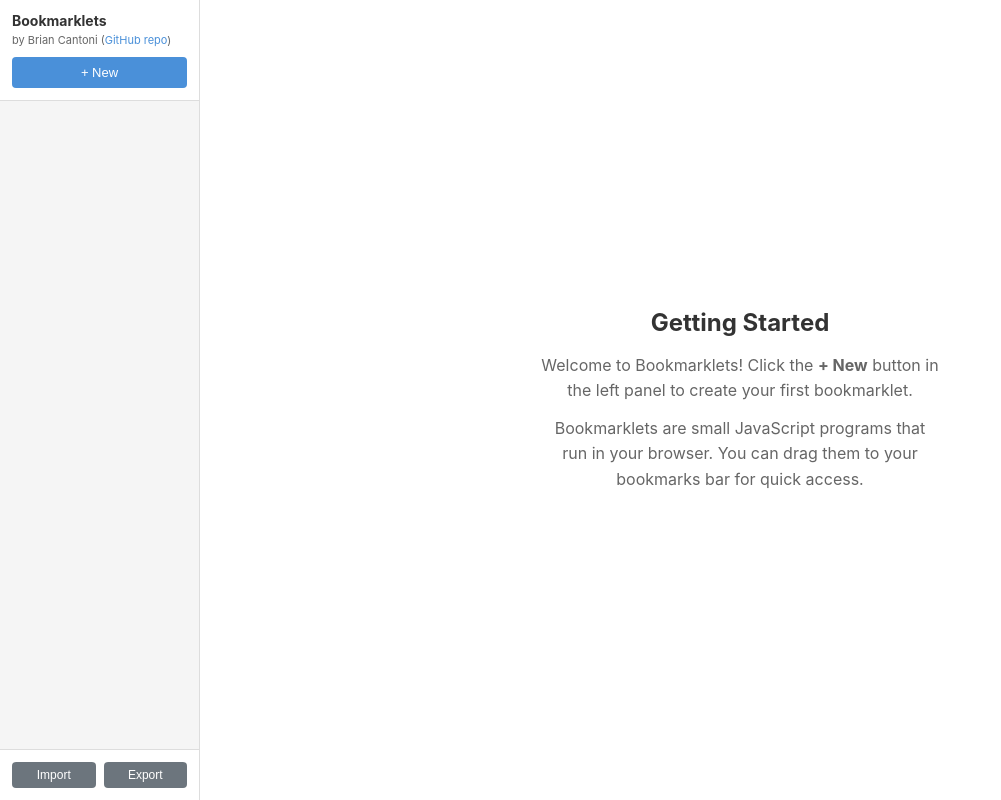
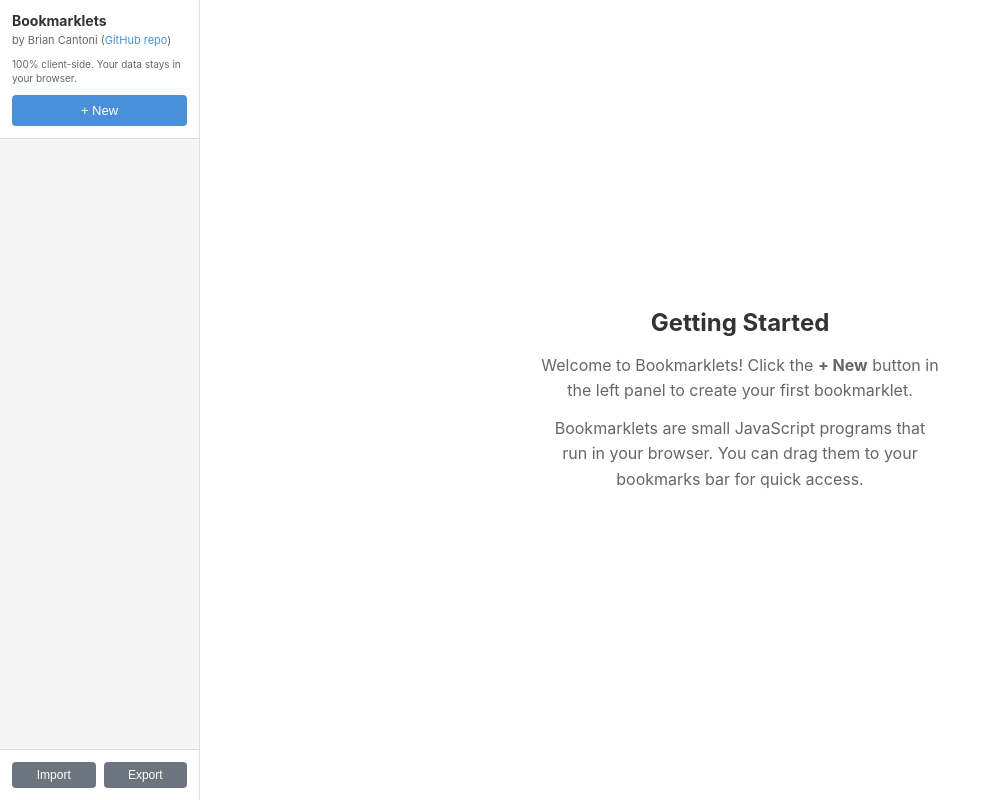
Before and after one commit to bcantoni/bookmarklets, a plain HTML site: page index.html in a window 1280 px wide. Shown: the whole page, without its empty margins (0-1001 px from the left). Drawn offline with nearby package versions, Linux system fonts and the light colour scheme.

Commit message:
Add privacy note indicating client-side only operation
Co-Authored-By: Claude Opus 4.5 <noreply@anthropic.com>

```diff
--- a/index.html
+++ b/index.html
@@ -58,6 +58,13 @@
 
         .left-panel-header .byline a:hover {
             text-decoration: underline;
+        }
+
+        .privacy-note {
+            font-size: 10px;
+            color: #666;
+            margin-bottom: 10px;
+            line-height: 1.4;
         }
 
         .btn-new {
@@ -432,6 +439,7 @@
         <div class="left-panel-header">
             <h2>Bookmarklets</h2>
             <p class="byline">by Brian Cantoni (<a href="https://github.com/bcantoni/bookmarklets" target="_blank" rel="noopener">GitHub repo</a>)</p>
+            <p class="privacy-note">100% client-side. Your data stays in your browser.</p>
             <button class="btn-new" onclick="createNew()">+ New</button>
         </div>
         <div class="bookmarklet-list" id="bookmarklet-list"></div>
```
